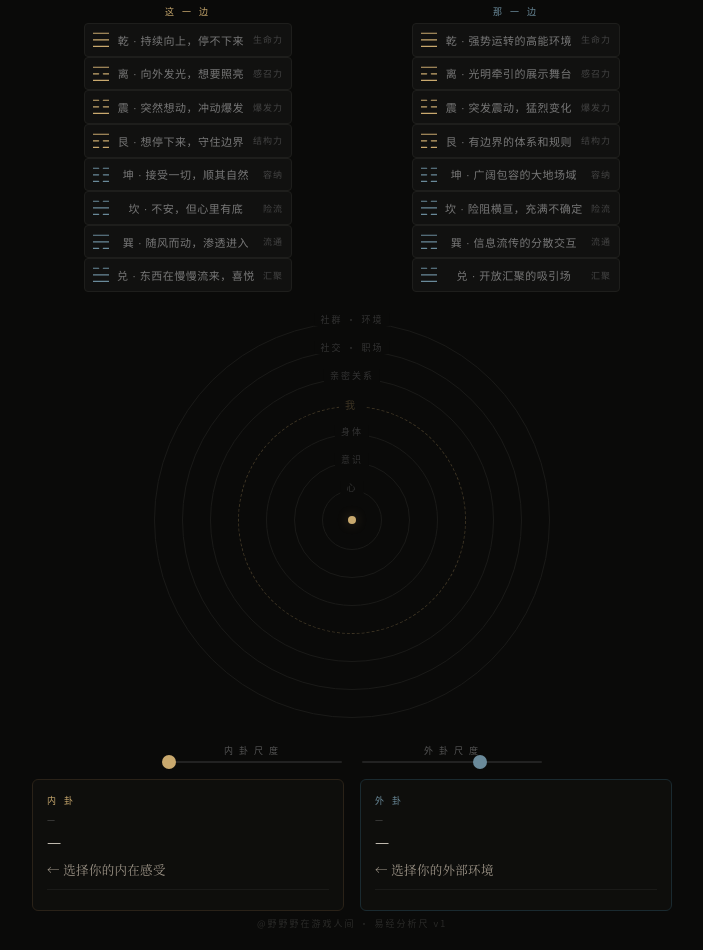
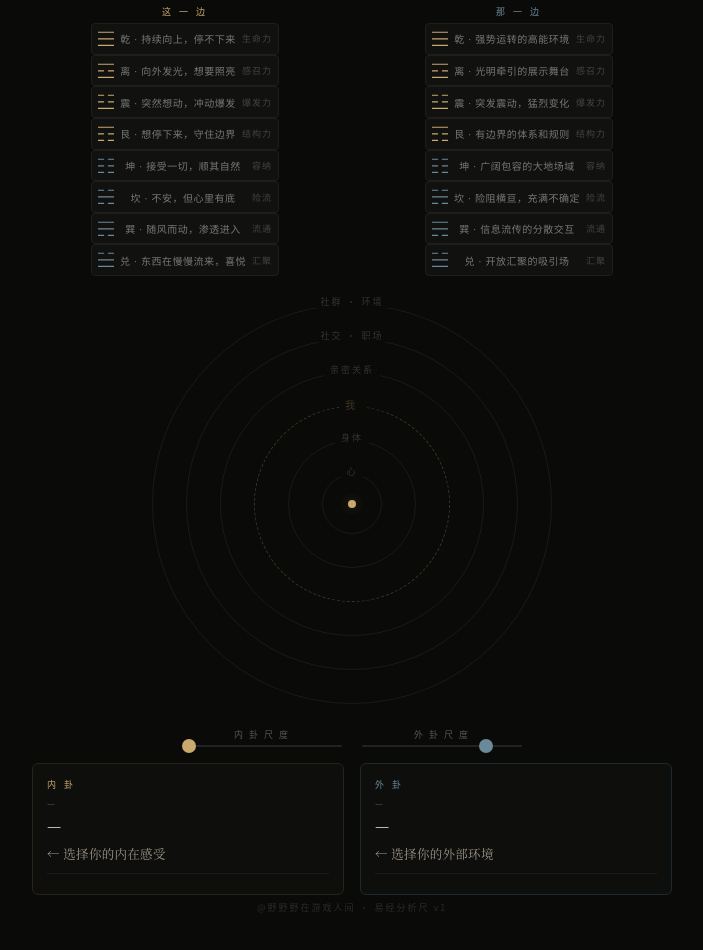
Before and after one commit to albumfukaka-dev/yijing-situational, a website: page public/cards/yijing_ruler_v1.html in a window 1280 px wide. Shown: the part 72-1022 px from the top of the page, without its empty margins (288-991 px from the left). Drawn offline with Linux system fonts and the light colour scheme.

Commit message:
fix: 分析尺去掉意识层，环间距加大，手机布局优化

```diff
--- a/public/cards/yijing_ruler_v1.html
+++ b/public/cards/yijing_ruler_v1.html
@@ -15,13 +15,13 @@ body{background:#0a0a09;color:#e8e0d4;font-family:"PingFang SC","Noto Sans CJK S
 .header .sub{font-size:10px;color:#555;letter-spacing:2px;margin-top:4px;}
 
 /* Picker area */
-.picker-area{display:flex;gap:16px;padding:8px 20px;max-width:680px;width:100%;}
+.picker-area{display:flex;gap:8px;padding:8px 10px;max-width:680px;width:100%;}
 .picker-col{flex:1;display:flex;flex-direction:column;align-items:center;gap:3px;}
 .picker-label{font-size:9px;letter-spacing:3px;margin-bottom:2px;}
 .picker-label.warm{color:#c9a96e;}
 .picker-label.cold{color:#6a8a9a;}
 
-.tri-btn{width:100%;background:#111110;border:1px solid #1e1e1c;color:#777;font-size:11px;padding:5px 8px;cursor:pointer;border-radius:4px;transition:all .3s;display:flex;align-items:center;gap:8px;letter-spacing:.5px;}
+.tri-btn{width:100%;background:#111110;border:1px solid #1e1e1c;color:#777;font-size:10px;padding:4px 6px;cursor:pointer;border-radius:4px;transition:all .3s;display:flex;align-items:center;gap:6px;letter-spacing:.5px;}
 .tri-btn:hover{border-color:#444;color:#bbb;background:#161614;}
 .tri-btn.sel-warm{border-color:#c9a96e;color:#c9a96e;background:#14120e;box-shadow:0 0 10px rgba(201,169,110,.08);}
 .tri-btn.sel-cold{border-color:#6a8a9a;color:#6a8a9a;background:#0e1214;box-shadow:0 0 10px rgba(106,138,154,.08);}
@@ -49,7 +49,7 @@ body{background:#0a0a09;color:#e8e0d4;font-family:"PingFang SC","Noto Sans CJK S
 @keyframes pc{0%,100%{box-shadow:0 0 12px rgba(106,138,154,.12);}50%{box-shadow:0 0 24px rgba(106,138,154,.25);}}
 
 /* Canvas container */
-.canvas-container{position:relative;width:100%;}
+.canvas-container{position:relative;width:100%;overflow:hidden;}
 
 /* Hexagram side display - absolute right, no borders, no labels */
 .hex-side{position:absolute;right:16px;top:50%;transform:translateY(-50%);display:none;flex-direction:column;align-items:center;gap:0;}
@@ -65,7 +65,7 @@ body{background:#0a0a09;color:#e8e0d4;font-family:"PingFang SC","Noto Sans CJK S
 .scale-controls{display:flex;gap:20px;justify-content:center;align-items:center;padding:4px 20px;}
 .scale-group{display:flex;flex-direction:column;align-items:center;gap:4px;}
 .scale-group label{font-size:9px;color:#555;letter-spacing:2px;}
-.scale-slider{-webkit-appearance:none;width:180px;height:2px;background:#222;outline:none;border-radius:2px;}
+.scale-slider{-webkit-appearance:none;width:min(160px,calc(50vw - 40px));height:2px;background:#222;outline:none;border-radius:2px;}
 .scale-slider::-webkit-slider-thumb{-webkit-appearance:none;width:14px;height:14px;border-radius:50%;cursor:pointer;}
 .scale-slider.inner-s::-webkit-slider-thumb{background:#c9a96e;}
 .scale-slider.outer-s::-webkit-slider-thumb{background:#6a8a9a;}
@@ -132,11 +132,11 @@ body{background:#0a0a09;color:#e8e0d4;font-family:"PingFang SC","Noto Sans CJK S
 <div class="scale-controls">
   <div class="scale-group">
     <label>内 卦 尺 度</label>
-    <input type="range" class="scale-slider inner-s" id="innerSlider" min="0" max="6" value="0" step="1">
+    <input type="range" class="scale-slider inner-s" id="innerSlider" min="0" max="5" value="0" step="1">
   </div>
   <div class="scale-group">
     <label>外 卦 尺 度</label>
-    <input type="range" class="scale-slider outer-s" id="outerSlider" min="0" max="6" value="4" step="1">
+    <input type="range" class="scale-slider outer-s" id="outerSlider" min="0" max="5" value="4" step="1">
   </div>
 </div>
 
@@ -181,7 +181,6 @@ body{background:#0a0a09;color:#e8e0d4;font-family:"PingFang SC","Noto Sans CJK S
 <script>
 const SCALES=[
   {label:'心',desc:'最深处的感受',zone:'inner'},
-  {label:'意识',desc:'你在想的，理性判断',zone:'inner'},
   {label:'身体',desc:'你做出来的，别人看到的',zone:'inner'},
   {label:'我',desc:'——— 内与外的边界 ———',zone:'boundary'},
   {label:'亲密关系',desc:'伴侣、至亲、最在乎的人',zone:'outer'},
@@ -316,7 +315,7 @@ function buildRings(){
   const w=document.getElementById('canvasWrap');
   const size=w.offsetWidth;const cx=size/2,cy=size/2,scale=size/440;
   for(let i=0;i<SCALES.length;i++){
-    const r=Math.round((30+i*28)*scale);
+    const r=Math.round((30+i*34)*scale);
     const ring=document.createElement('div');
     ring.className='ring';ring.id='ring-'+i;
     if(SCALES[i].zone==='boundary') ring.classList.add('boundary');
```
